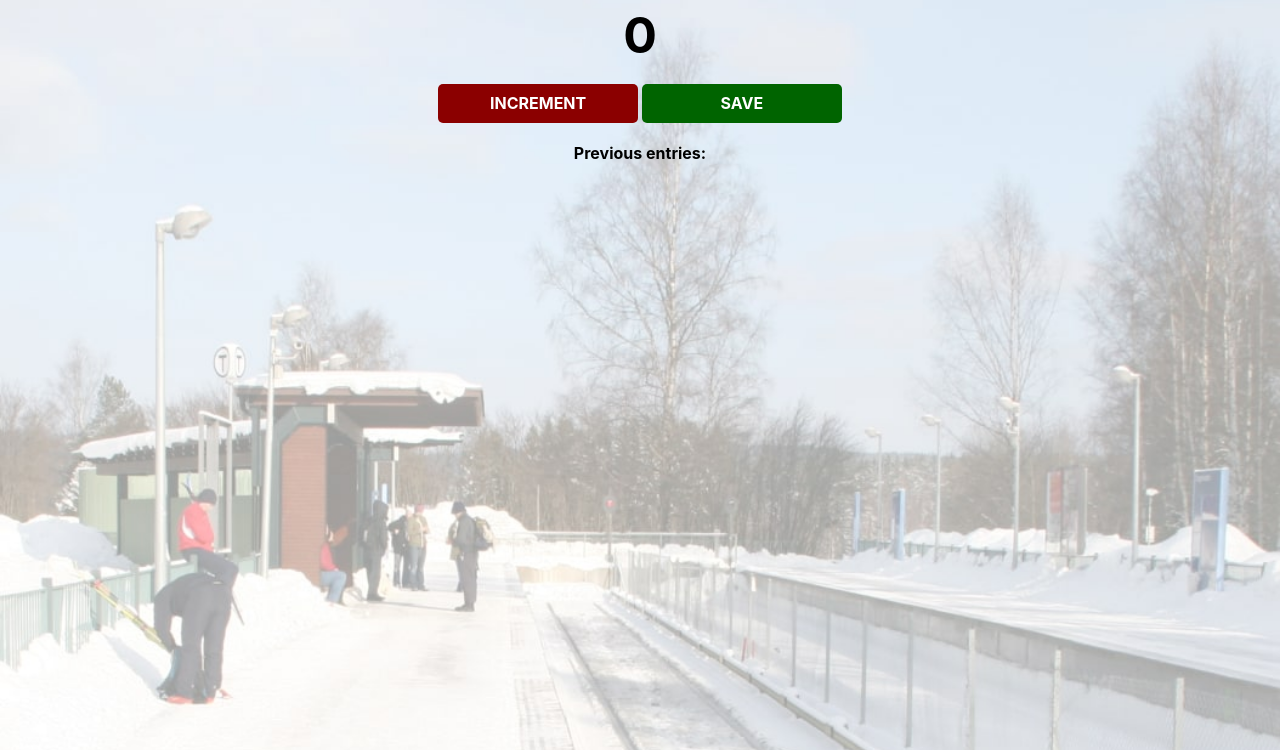
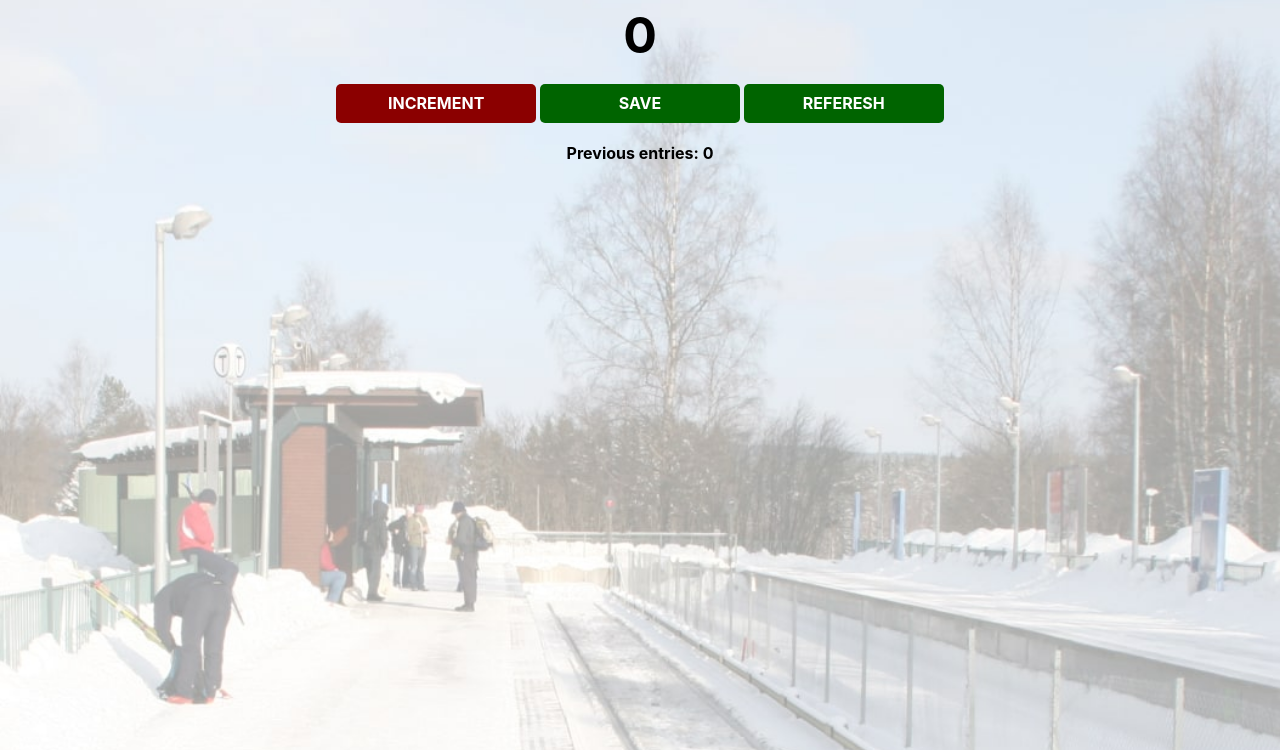
Before and after one commit to kerlanlondon/counter-js, a plain HTML site: page index.html in a window 1280 px wide. Both pictures are taken after a click on the button "SAVE". Shown: the part 50-800 px from the top of the page. Drawn offline with nearby package versions, Linux system fonts and the light colour scheme.

Commit message:
Save
Fixed the save button and added a refresh button

```diff
--- a/index.html
+++ b/index.html
@@ -7,6 +7,7 @@
         <h2 id="count-el">0</h2>
         <button id="increment-btn" onclick="increment()">INCREMENT</button>
         <button id="save-btn" onclick="save()">SAVE</button>
+        <button id="save-btn" onclick="refresh()">REFERESH</button>
         <p id="save-el">Previous entries: </p>
         <script src="index.js"></script>
     </body>
--- a/index.js
+++ b/index.js
@@ -1,4 +1,5 @@
 let count = 0
+let str = [];
 let saveEl = document.getElementById("save-el")
 let countEl = document.getElementById("count-el")
 
@@ -8,10 +9,14 @@ function increment() {
 }
 
 function save() {
-    let countStr = count + " - "
-    saveEl.textContenttStr
+
+    let countArr = str.push(`${count}`);
+    saveEl.textContent = `Previous entries: ${str}`
+    console.log(str)
+}
+
+function refresh() {
     countEl.textContent = 0
     count = 0
+    saveEl.textContent = ``
 }
-
-console.log("Let's count people on the subway!")
```
